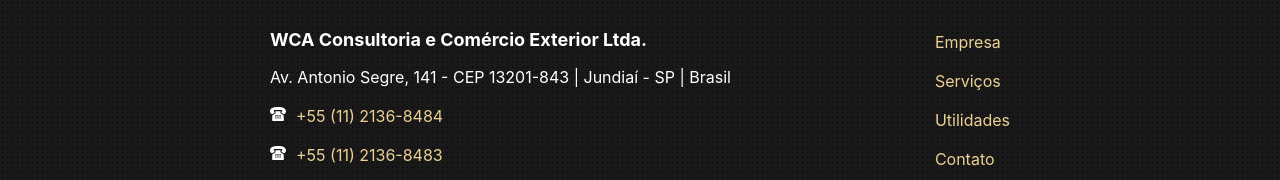
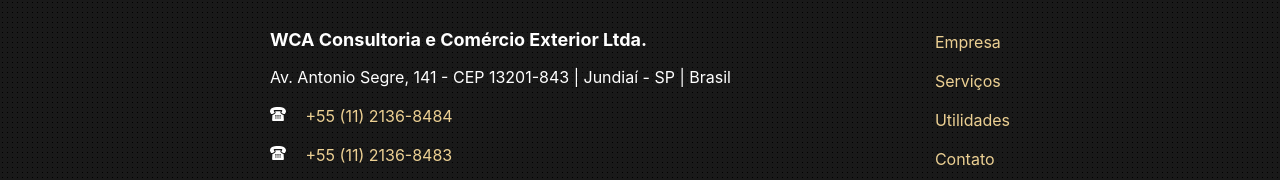
Before and after one commit to WCAComex/wcacomex.github.io, a Jekyll site: the page built from 1-empresa.markdown, in a window 1280 px wide. Shown: the part 2167-2347 px from the top of the page. Built offline with Jekyll 4.4.1, drawn with Linux system fonts in a browser that asks for light colours; grey boxes are pictures that could not be loaded.

Commit message:
Espaçamento dos ícones do rodapé

```diff
--- a/_includes/footer.html
+++ b/_includes/footer.html
@@ -6,15 +6,15 @@
       <h2 class="footer-heading">{{ site.long-title }}</h2>
       <p>{{ site.endereco }} - {{ site.localidade }}</p>
       {% for tel in site.telefones %}
-        <p data-grid="small-spacing">
-          <span class="icon" data-cell="shrink">{% include svg/tel-old.svg %}</span>
-          <a href="tel:{{ tel.numero }}" class="tel" data-cell="shrink"> {{ tel.rotulo }}</a>
+        <p>
+          <span class="icon">{% include svg/tel-old.svg %}</span>
+          <a href="tel:{{ tel.numero }}" class="tel"> {{ tel.rotulo }}</a>
         </p>
       {% endfor %}
       {% if site.email %}
-        <p data-grid="small-spacing">
-          <span class="icon" data-cell="shrink">{% include svg/email.svg %}</span>
-          <a href="mailto:{{ site.email }}" data-cell="shrink">{{ site.email }}</a>
+        <p>
+          <span class="icon">{% include svg/email.svg %}</span>
+          <a href="mailto:{{ site.email }}">{{ site.email }}</a>
         </p>
       {% endif %}
     </div>
--- a/_sass/layout/_site-footer.sass
+++ b/_sass/layout/_site-footer.sass
@@ -9,6 +9,9 @@
     a
         color: $compl-color
 
+    .icon
+        margin-right: $spacing-unit / 2
+
 .footer-heading
     font:
         size: 18px
```
